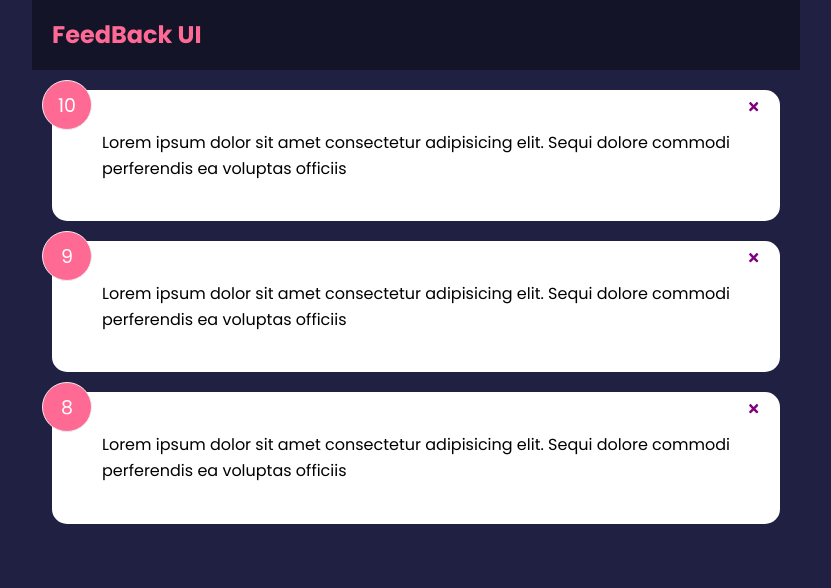
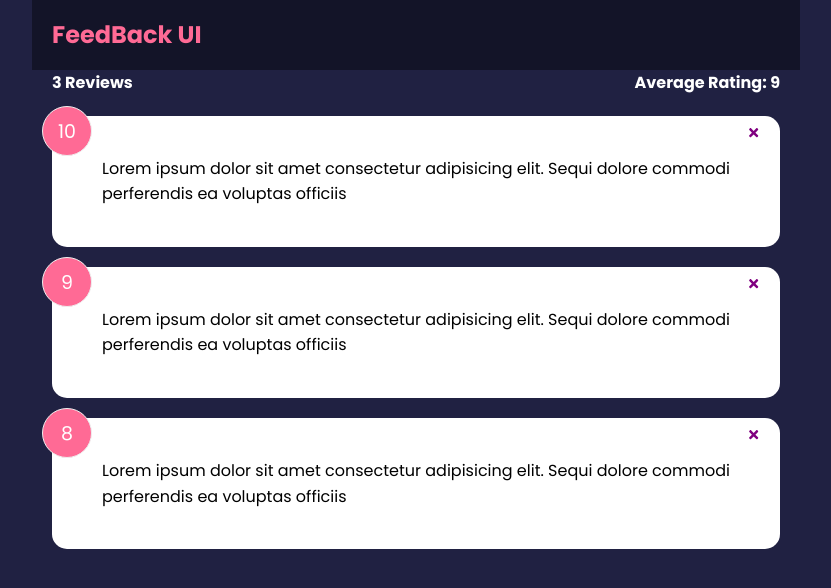
Before and after one commit to ajinkyacodes/reactjs-feedback-app, a React (Create React App) app: page / in a window 1280 px wide. Shown: the top 588 px of the page, without its empty margins (224-1055 px from the left). Built offline with nearby package versions, Linux system fonts and the light colour scheme.

Commit message:
created feedbackStats component and added in App.js

```diff
--- a/src/App.js
+++ b/src/App.js
@@ -2,6 +2,7 @@
 import Header from "./components/Header";
 import FeedbackList from "./components/FeedbackList";
 import FeedbackData from "./data/FeedbackData";
+import FeedbackStats from "./components/FeedbackStats";
 
 function App() {
   const [feedback, setFeedback] = useState(FeedbackData);
@@ -16,6 +17,7 @@
     <>
       <Header />
       <div className="container">
+        <FeedbackStats feedback={feedback} />
         <FeedbackList feedback={feedback} handleDelete={deleteFeedback} />
       </div>
     </>
--- /dev/null
+++ b/src/components/FeedbackStats.jsx
@@ -0,0 +1,25 @@
+import propTypes from "prop-types";
+
+function FeedbackStats({ feedback }) {
+  //Calculate ratings Average
+  let average =
+    feedback.reduce((acc, cur) => {
+      return acc + cur.rating;
+    }, 0) / feedback.length;
+
+    average = average.toFixed(1).replace(/[.,]0$/,'');
+
+  console.log(average);
+  return (
+    <div className="feedback-stats">
+      <h4>{feedback.length} Reviews</h4>
+      <h4>Average Rating: {isNaN(average) ? 0 : average}</h4>
+    </div>
+  );
+}
+
+FeedbackStats.propTypes = {
+    feedback: propTypes.array.isRequired,
+}
+
+export default FeedbackStats;
```
